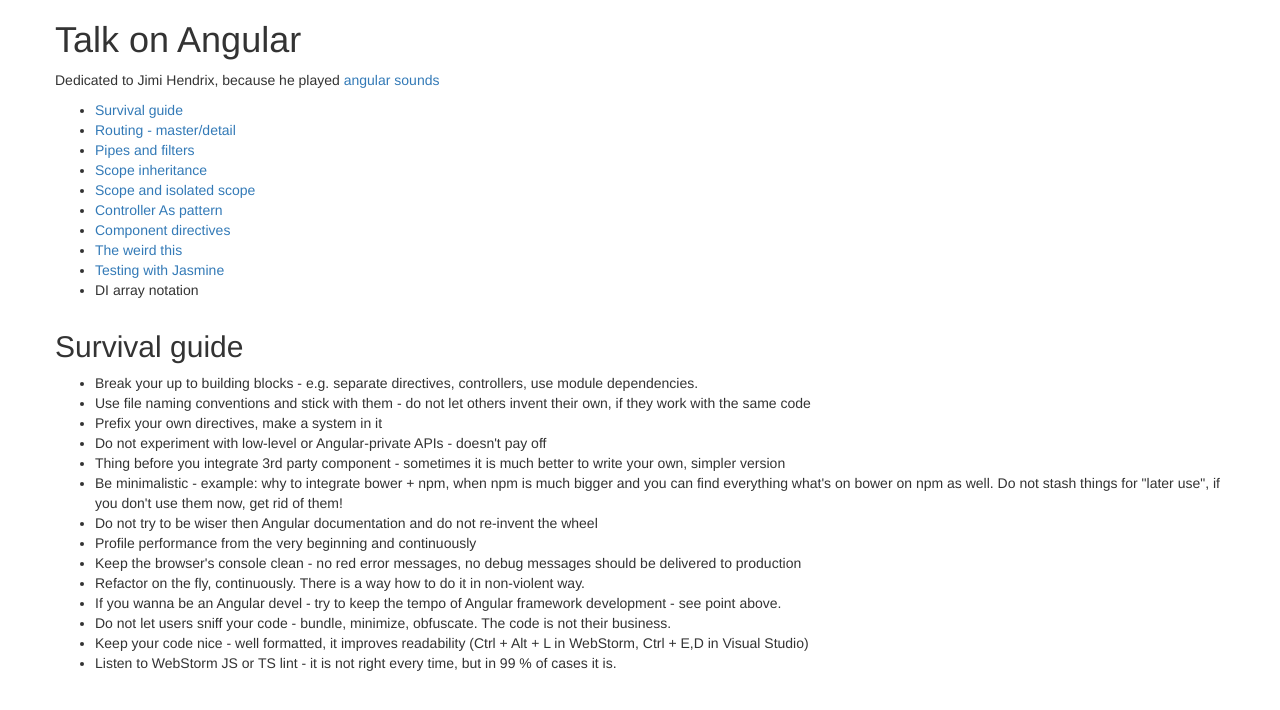
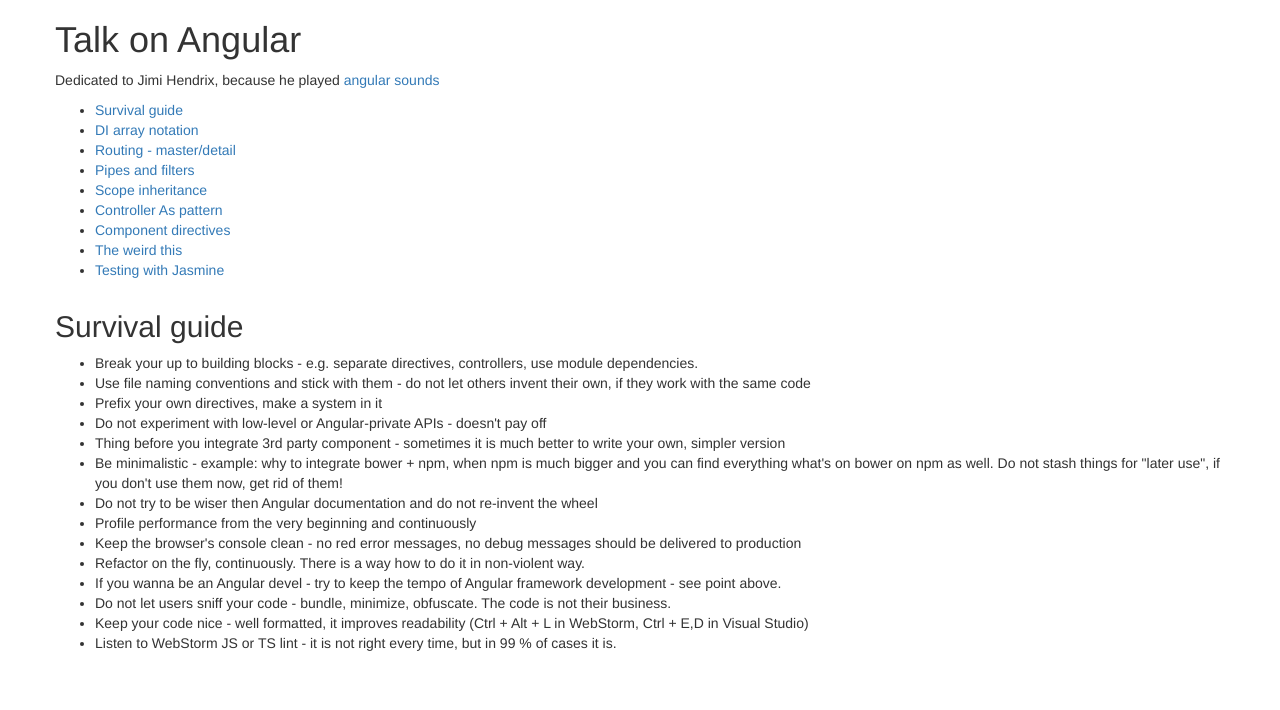
Before and after one commit to pehu71/a1-tips, a website: page index.html in a window 1280 px wide. Drawn offline with nearby package versions, Linux system fonts and the light colour scheme; some packages are replaced by stand-ins of ours.

Commit message:
scope inheritance

```diff
--- a/index.html
+++ b/index.html
@@ -21,15 +21,15 @@
     <div class="row">
         <ul>
             <li><a href="#/">Survival guide</a></li>
+            <li><a href="#/di-array">DI array notation</a></li>
             <li><a href="#/list">Routing - master/detail</a></li>
             <li><a href="#/pipes">Pipes and filters</a></li>
             <li><a href="#/scope-inheritance">Scope inheritance</a></li>
-            <li><a href="">Scope and isolated scope</a></li>
             <li><a href="">Controller As pattern</a></li>
             <li><a href="#/component-directives">Component directives</a></li>
             <li><a href="#/this">The weird this</a></li>
             <li><a href="">Testing with Jasmine</a></li>
-            <li>DI array notation</li>
+
 
         </ul>
     </div>
--- a/script/directives/directives.js
+++ b/script/directives/directives.js
@@ -21,6 +21,7 @@ angular.module('directives', [])
             controllerAs: 'ctrl' // must declare controllerAs - use it in component template
         };
     })
+
     .directive('myAddressDirective', function () {
         return {
             restrict: 'E',
```
